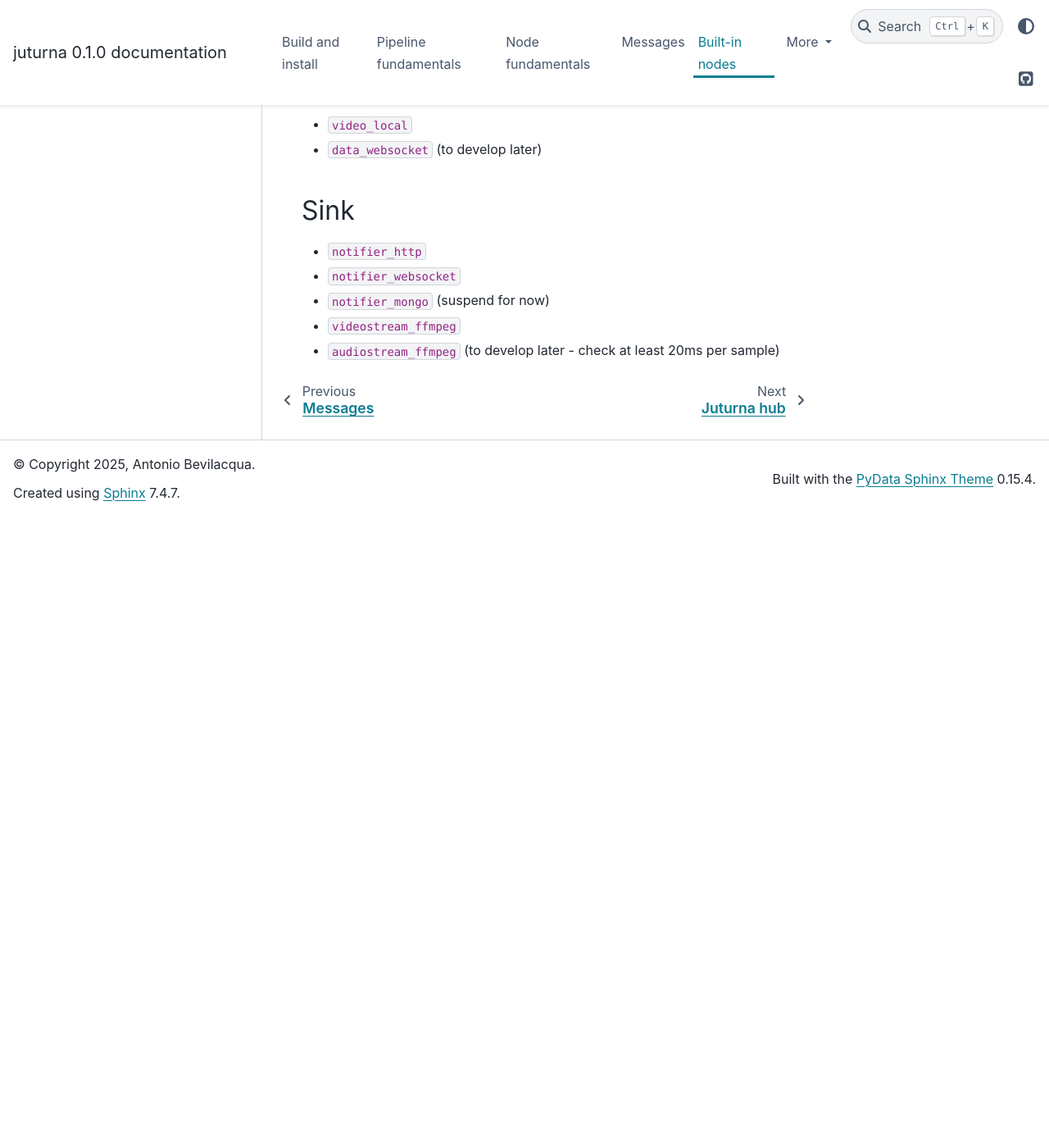
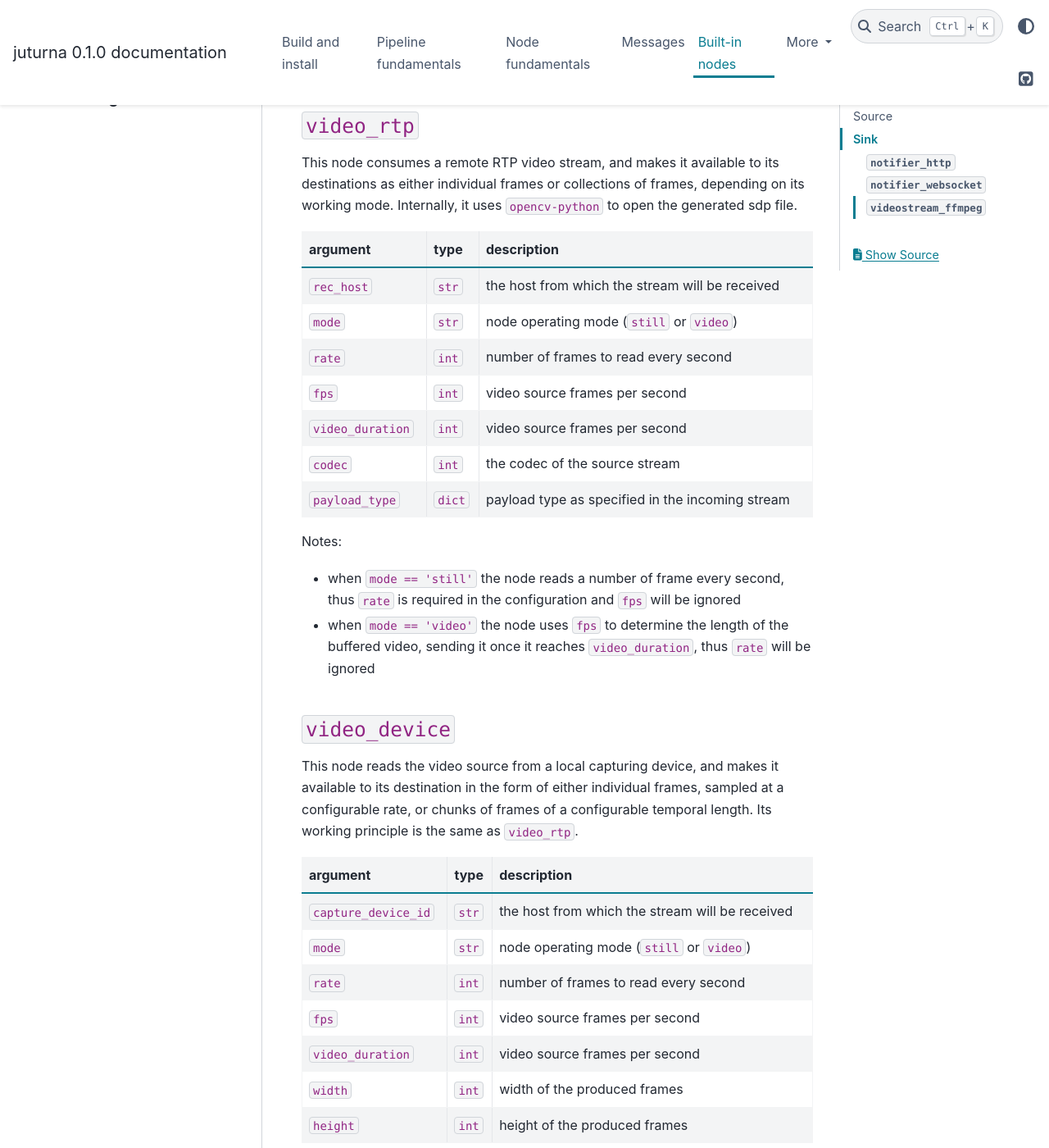
Before and after one commit to meetecho/juturna, a Sphinx documentation site: the page built from docs/source/guides/nodes.rst, in a window 1280 px wide and 1400 px high, scrolled down 1554 px. Shown: the whole window at 82% size. Built offline with Sphinx 7.4.7 and the PyData theme 0.15.4, drawn with Linux system fonts in a browser that asks for light colours; nearby versions of some CDN libraries; library files that are not in the unit come from our copies; before the commit the page ends 2184 px from its top, so only the background shows below that; some of the changed text lies outside the part shown.

Commit message:
built int node description added to documentation

```diff
--- a/docs/source/guides/nodes.rst
+++ b/docs/source/guides/nodes.rst
@@ -13,6 +13,13 @@
 Internally, ``audio_rtp`` spawns a local ``ffmpeg`` thread that will receive
 the stream on a port picked at runtime and make it available to a local RTP
 client.
+
+.. image:: ../_static/img/rtp_node.svg
+   :alt: RTP audio node
+   :align: center
+
+This approach allows to demand all the decode-encode heavy lifting to
+``ffmpeg``.
 
 +------------------+----------+----------------------------------------+
 | argument         | type     | description                            |
@@ -44,6 +51,22 @@
   samples reach ``block_size``, computed in seconds; this length is computed
   using ``audio_rate``, so make sure it matches the sources'
 
+``audio_file``
+--------------
+This node loads an audio file, and makes it available to any destinations node
+in chunks of a coinfigurable length.
+
++------------------+----------+----------------------------------------+
+| argument         | type     | description                            |
++==================+==========+========================================+
+| ``file_source``  | ``str``  | path of the source audio file          |
++------------------+----------+----------------------------------------+
+| ``audio_rate``   | ``int``  | rate of the audio file                 |
++------------------+----------+----------------------------------------+
+|  ``block_size``  | ``int``  | length (in seconds) of the audio chunks|
+|                  |          | to generate                            |
++------------------+----------+----------------------------------------+
+
 ``video_rtp``
 -------------
 This node consumes a remote RTP video stream, and makes it available to its
@@ -51,36 +74,124 @@
 its working mode. Internally, it uses ``opencv-python`` to open the generated
 sdp file.
 
-+------------------+----------+----------------------------------------+
-| argument         | type     | description                            |
-+==================+==========+========================================+
-| ``rec_host``     | ``str``  | the host from which the stream will be |
-|                  |          | received                               |
-+------------------+----------+----------------------------------------+
-| ``trx_host``     | ``str``  | the host of the local RTP client       |
-|                  |          | (usually ``127.0.0.1``)                |
-+------------------+----------+----------------------------------------+
-| ``audio_rate``   | ``int``  | rate of the receiving audio            |
-+------------------+----------+----------------------------------------+
-|  ``block_size``  | ``int``  | length (in seconds) of the audio chunks|
-|                  |          | to generate                            |
-+------------------+----------+----------------------------------------+
-|  ``channels``    | ``int``  | number of channels of the receiving    |
-|                  |          | audio                                  |
-+------------------+----------+----------------------------------------+
-| ``payload_type`` | ``dict`` | payload type as specified in the       |
-|                  |          | incoming stream                        |
-+------------------+----------+----------------------------------------+
++--------------------+----------+----------------------------------------+
+| argument           | type     | description                            |
++====================+==========+========================================+
+| ``rec_host``       | ``str``  | the host from which the stream will be |
+|                    |          | received                               |
++--------------------+----------+----------------------------------------+
+| ``mode``           | ``str``  | node operating mode (``still`` or      |
+|                    |          | ``video``)                             |
++--------------------+----------+----------------------------------------+
+| ``rate``           | ``int``  | number of frames to read every second  |
++--------------------+----------+----------------------------------------+
+| ``fps``            | ``int``  | video source frames per second         |
++--------------------+----------+----------------------------------------+
+| ``video_duration`` | ``int``  | video source frames per second         |
++--------------------+----------+----------------------------------------+
+| ``codec``          | ``int``  | the codec of the source stream         |
++--------------------+----------+----------------------------------------+
+| ``payload_type``   | ``dict`` | payload type as specified in the       |
+|                    |          | incoming stream                        |
++--------------------+----------+----------------------------------------+
 
-  * ``audio_file``
-* ``video_local``
-* ``data_websocket`` (to develop later)
+Notes:
+
+- when ``mode == 'still'`` the node reads a number of frame every second, thus
+  ``rate`` is required in the configuration and ``fps`` will be ignored
+- when ``mode == 'video'`` the node uses ``fps`` to determine the length of the
+  buffered video, sending it once it reaches ``video_duration``, thus ``rate``
+  will be ignored
+
+``video_device``
+----------------
+This node reads the video source from a local capturing device, and makes it
+available to its destination in the form of either individual frames, sampled
+at a configurable rate, or chunks of frames of a configurable temporal
+length. Its working principle is the same as ``video_rtp``.
+
++-----------------------+----------+----------------------------------------+
+| argument              | type     | description                            |
++=======================+==========+========================================+
+| ``capture_device_id`` | ``str``  | the host from which the stream will be |
+|                       |          | received                               |
++-----------------------+----------+----------------------------------------+
+| ``mode``              | ``str``  | node operating mode (``still`` or      |
+|                       |          | ``video``)                             |
++-----------------------+----------+----------------------------------------+
+| ``rate``              | ``int``  | number of frames to read every second  |
++-----------------------+----------+----------------------------------------+
+| ``fps``               | ``int``  | video source frames per second         |
++-----------------------+----------+----------------------------------------+
+| ``video_duration``    | ``int``  | video source frames per second         |
++-----------------------+----------+----------------------------------------+
+| ``width``             | ``int``  | width of the produced frames           |
++-----------------------+----------+----------------------------------------+
+| ``height``            | ``int``  | height of the produced frames          |
++-----------------------+----------+----------------------------------------+
 
 Sink
 ====
 
-* ``notifier_http``
-* ``notifier_websocket``
-* ``notifier_mongo`` (suspend for now)
-* ``videostream_ffmpeg``
-* ``audiostream_ffmpeg`` (to develop later - check at least 20ms per sample)
+``notifier_http``
+-----------------
+A simple notifier that transmits data to a HTTP endpoint.
+
++------------------+----------+---------------------------------+
+| argument         | type     | description                     |
++==================+==========+=================================+
+| ``endpoint``     | ``str``  | destination endpoint            |
++------------------+----------+---------------------------------+
+| ``timeout``      | ``int``  | transmission timeout in seconds |
++------------------+----------+---------------------------------+
+| ``content_type`` | ``str``  | type of data to transmit        |
++------------------+----------+---------------------------------+
+
+Notes:
+
+- the node currently supports transmission of json and text data, for which the
+  ``content_type`` values are ``application/json`` and ``application/text``
+  respectively
+- the node will transmit the faw data contained in the payload of the update
+  messages it receives, so that should match the transmission data type
+
+``notifier_websocket``
+----------------------
+A transmission node that transmits data to a websocket endpoint.
+
++------------------+----------+---------------------------------+
+| argument         | type     | description                     |
++==================+==========+=================================+
+| ``endpoint``     | ``str``  | destination endpoint            |
++------------------+----------+---------------------------------+
+
+Notes:
+
+- the node sends to its endpoint the serialised content of the update message
+  payload, retrieved using ``json.dumps(message.payload)``
+- currently, the node reconnects to the destination endpoint every time there
+  is a message to transmit, so the connection is not persistent
+
+``videostream_ffmpeg``
+----------------------
+A transmission node that receives update messages containing frames, and
+transmits them over a destination endpoint. Internally, the node creates a
+``ffmpeg`` process and whenever an update message is available, writes its
+content to the process standard input.
+
++------------------+----------+---------------------------------+
+| argument         | type     | description                     |
++==================+==========+=================================+
+| ``dst_host``     | ``str``  | destination host                |
++------------------+----------+---------------------------------+
+| ``dst_port``     | ``int``  | destination port                |
++------------------+----------+---------------------------------+
+| ``in_width``     | ``int``  | width of the received frame     |
++------------------+----------+---------------------------------+
+| ``in_height``    | ``int``  | height of the received frame    |
++------------------+----------+---------------------------------+
+
+Notes:
+
+- this node is still experimental, as many of the options provided to the
+  underlying ``ffmpeg`` process are still not included in the configuration
```
Also changed, not shown: docs/source/_static/img/rtp_node.svg (added).
